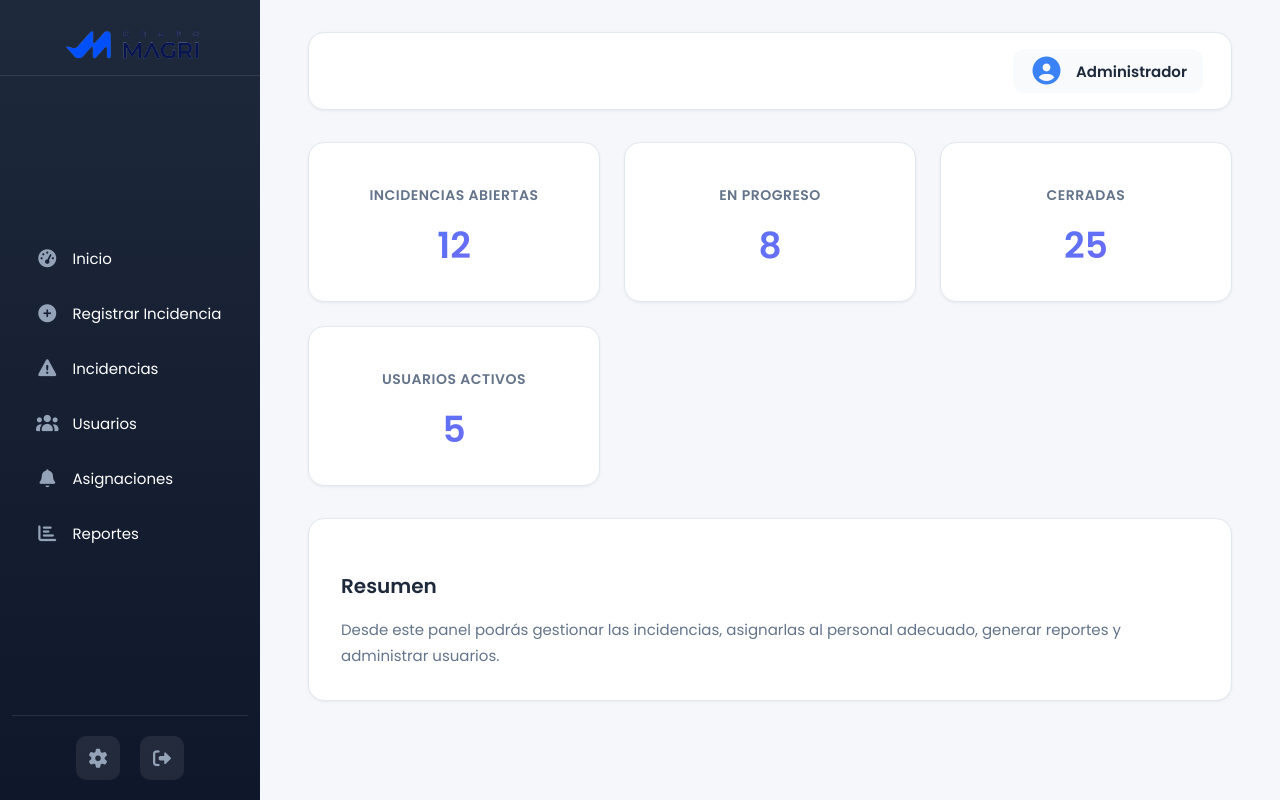
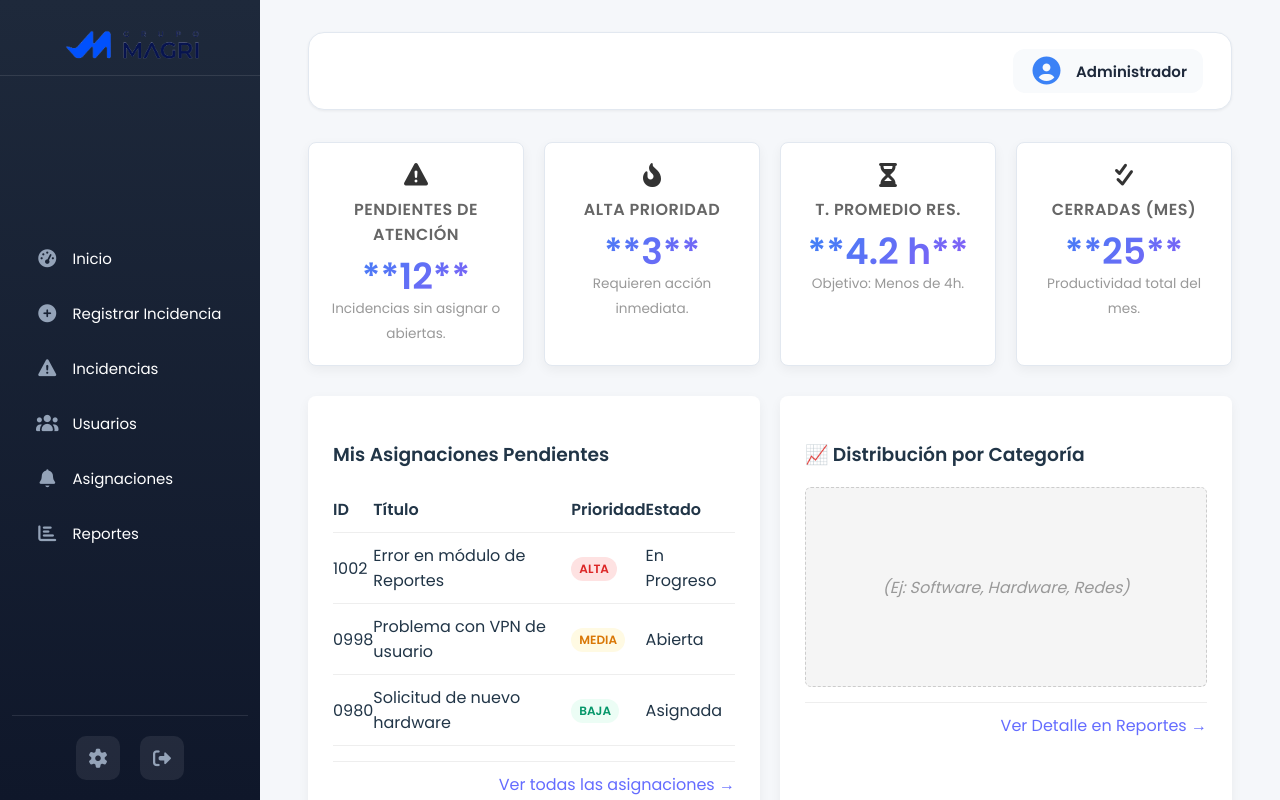
Before and after one commit to krashow/frontend-magri, a Vue app: page /dashboard in a window 1280 px wide. Built offline with nearby package versions, Linux system fonts and the light colour scheme.

Commit message:
mejora del dashboard

```diff
--- a/src/views/Dashboard.css
+++ b/src/views/Dashboard.css
@@ -951,3 +951,112 @@ hr {
     border-top: 1px solid #ecf0f1;
     margin: 20px 0;
 }
+/* --- Estilos para la nueva estructura --- */
+
+/* Contenedor de KPIs - Usando Grid para 4 columnas */
+.kpi-cards {
+  display: grid;
+  grid-template-columns: repeat(4, 1fr);
+  gap: 20px;
+  margin-bottom: 30px;
+}
+
+/* Estilos de las tarjetas KPI */
+.kpi-cards .card.kpi {
+  padding: 20px;
+  border-radius: 8px;
+  box-shadow: 0 4px 12px rgba(0, 0, 0, 0.05);
+  background-color: #ffffff;
+}
+
+.kpi-cards .card.kpi h3 {
+    font-size: 1em;
+    color: #666;
+    margin-top: 5px;
+}
+
+.kpi-cards .card.kpi i {
+    font-size: 1.5em;
+    margin-bottom: 5px;
+    color: #333; /* Color base del icono */
+}
+
+.kpi-value {
+  font-size: 2.2em;
+  font-weight: 700;
+  color: #333;
+  line-height: 1;
+}
+
+.kpi-detail {
+    font-size: 0.85em;
+    color: #999;
+    margin-top: 5px;
+}
+
+/* Contenedor de Widgets - Usando Flexbox para disposición lado a lado */
+.dashboard-widgets {
+  display: flex;
+  flex-wrap: wrap;
+  gap: 20px;
+  margin-bottom: 30px;
+}
+
+.widget {
+  background-color: #ffffff;
+  padding: 25px;
+  border-radius: 8px;
+  box-shadow: 0 4px 12px rgba(0, 0, 0, 0.05);
+}
+
+.half-width {
+  flex: 1 1 calc(50% - 10px); /* Ocupa el 50% menos la mitad del gap */
+  min-width: 350px;
+}
+
+/* Estilos de tabla y tags */
+.quick-table {
+    width: 100%;
+    border-collapse: collapse;
+    margin-top: 15px;
+}
+
+.quick-table th, .quick-table td {
+    padding: 10px 0;
+    text-align: left;
+    border-bottom: 1px solid #eee;
+}
+
+/* Etiquetas de prioridad en la tabla */
+.priority-tag {
+    display: inline-block;
+    padding: 3px 8px;
+    border-radius: 12px;
+    font-size: 0.75em;
+    font-weight: bold;
+    text-transform: uppercase;
+}
+.priority-tag.high { background-color: #fee2e2; color: #dc2626; } /* Rojo */
+.priority-tag.medium { background-color: #fffae3; color: #d97706; } /* Naranja */
+.priority-tag.low { background-color: #ecfdf5; color: #059669; } /* Verde */
+
+/* Placeholder para gráficos */
+.chart-placeholder {
+    height: 200px;
+    background-color: #f5f5f5;
+    border-radius: 6px;
+    display: flex;
+    justify-content: center;
+    align-items: center;
+    color: #999;
+    font-style: italic;
+    border: 1px dashed #ccc;
+    margin-top: 15px;
+}
+
+.widget-footer {
+    margin-top: 15px;
+    text-align: right;
+    border-top: 1px solid #eee;
+    padding-top: 10px;
+}
--- a/src/views/Dashboard.vue
+++ b/src/views/Dashboard.vue
@@ -67,32 +67,75 @@
         </div>
       </header>
 
-      <section class="stats">
-        <div class="card">
-          <h3>Incidencias Abiertas</h3>
-          <p>12</p>
+
+
+
+      <section class="kpi-cards">
+        <div class="card kpi action-required">
+          <i class="fas fa-exclamation-triangle"></i>
+          <h3>Pendientes de Atención</h3>
+          <p class="kpi-value">**12**</p>
+          <span class="kpi-detail">Incidencias sin asignar o abiertas.</span>
         </div>
-        <div class="card">
-          <h3>En Progreso</h3>
-          <p>8</p>
+
+        <div class="card kpi high-priority">
+          <i class="fas fa-fire-alt"></i>
+          <h3>Alta Prioridad</h3>
+          <p class="kpi-value">**3**</p>
+          <span class="kpi-detail">Requieren acción inmediata.</span>
         </div>
-        <div class="card">
-          <h3>Cerradas</h3>
-          <p>25</p>
+
+        <div class="card kpi avg-time">
+          <i class="fas fa-hourglass-half"></i>
+          <h3>T. Promedio Res.</h3>
+          <p class="kpi-value">**4.2 h**</p>
+          <span class="kpi-detail">Objetivo: Menos de 4h.</span>
         </div>
-        <div class="card">
-          <h3>Usuarios Activos</h3>
-          <p>5</p>
+
+        <div class="card kpi closed-month">
+          <i class="fas fa-check-double"></i>
+          <h3>Cerradas (Mes)</h3>
+          <p class="kpi-value">**25**</p>
+          <span class="kpi-detail">Productividad total del mes.</span>
         </div>
       </section>
 
-      <section class="summary">
-        <h3>Resumen</h3>
-        <p>
-          Desde este panel podrás gestionar las incidencias, asignarlas al
-          personal adecuado, generar reportes y administrar usuarios.
-        </p>
+      <section class="dashboard-widgets">
+        <div class="widget table-container half-width">
+          <h3>Mis Asignaciones Pendientes</h3>
+          <table class="quick-table">
+            <thead>
+              <tr>
+                <th>ID</th>
+                <th>Título</th>
+                <th>Prioridad</th>
+                <th>Estado</th>
+              </tr>
+            </thead>
+            <tbody>
+              <tr><td>1002</td><td>Error en módulo de Reportes</td><td><span class="priority-tag high">Alta</span></td><td>En Progreso</td></tr>
+              <tr><td>0998</td><td>Problema con VPN de usuario</td><td><span class="priority-tag medium">Media</span></td><td>Abierta</td></tr>
+              <tr><td>0980</td><td>Solicitud de nuevo hardware</td><td><span class="priority-tag low">Baja</span></td><td>Asignada</td></tr>
+              </tbody>
+          </table>
+          <div class="widget-footer">
+            <a href="#" @click.prevent="navigateTo('/incidencias')">Ver todas las asignaciones →</a>
+          </div>
+        </div>
+
+        <div class="widget chart-container half-width">
+          <h3>📈 Distribución por Categoría</h3>
+          <div class="placeholder chart-placeholder">
+            <p>(Ej: Software, Hardware, Redes)</p>
+          </div>
+          <div class="widget-footer">
+            <a href="#" @click.prevent="navigateTo('/reportes')">Ver Detalle en Reportes →</a>
+          </div>
+        </div>
       </section>
+
+
+
     </main>
   </div>
 </template>
```
